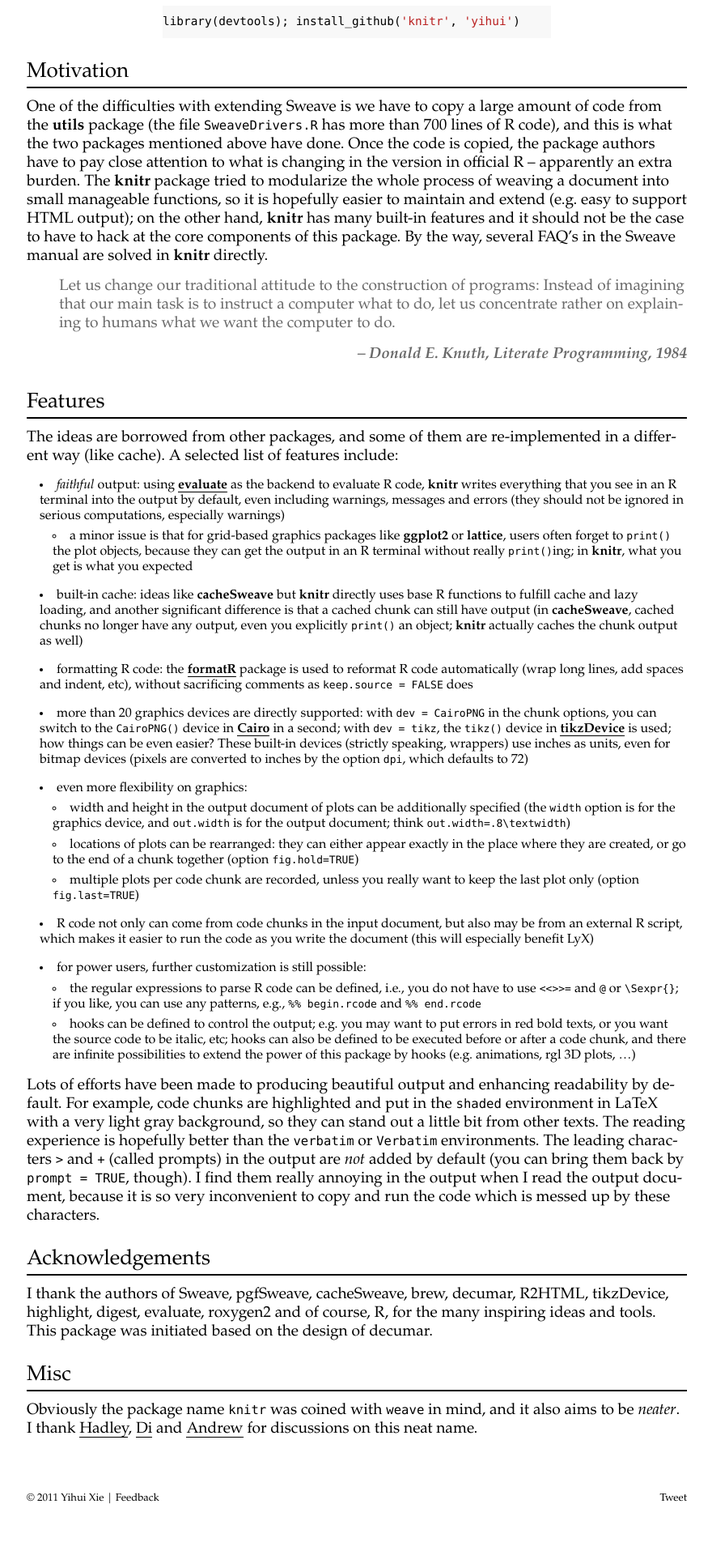
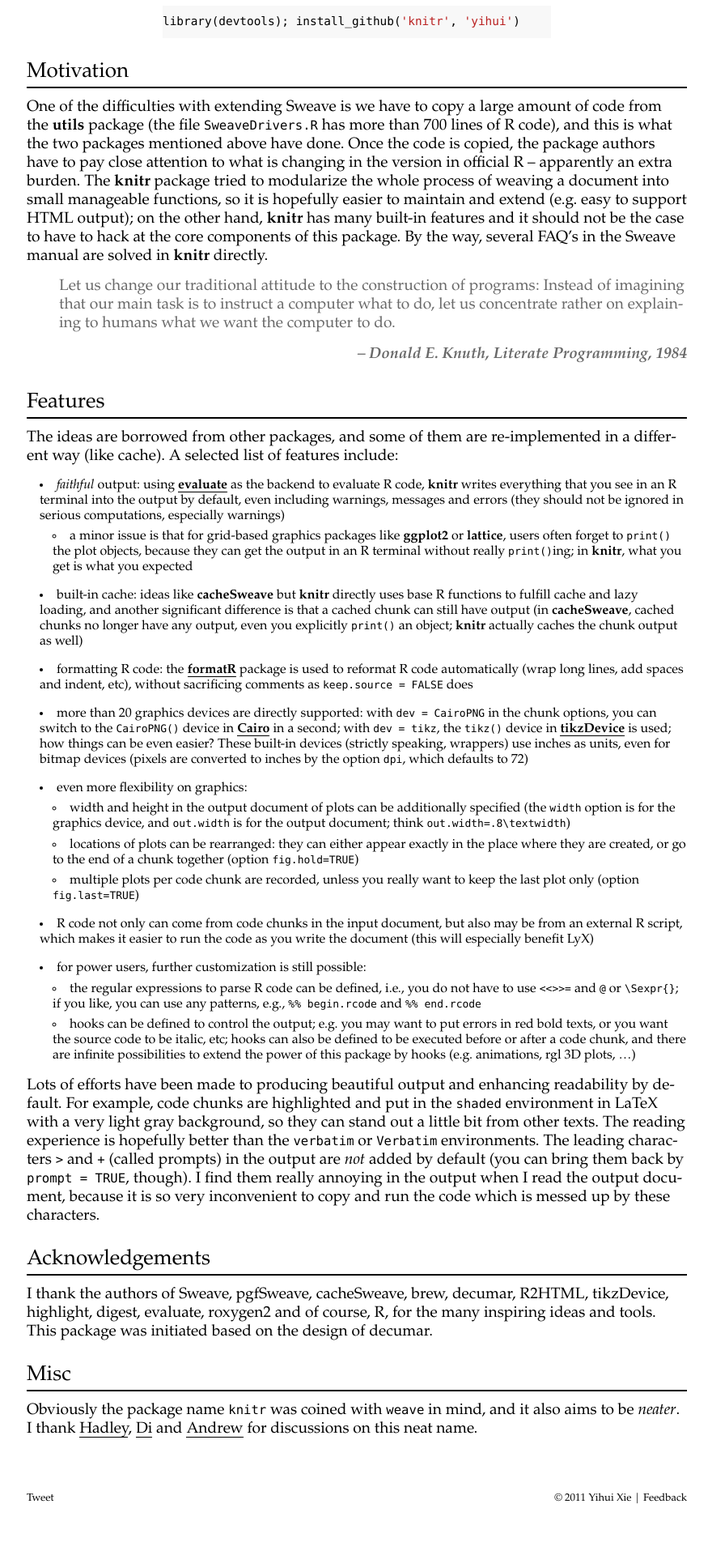
Before and after one commit to yihui/knitr, a Jekyll site: the page built from index.md, in a window 1280 px wide. Shown: the part 814-2734 px from the top of the page at 81% size, without its empty margins (199-1079 px from the left). Built offline with Jekyll 4.4.1, drawn with Linux system fonts in a browser that asks for light colours; comment, search, counter and statistics services are not loaded.

Commit message:
how about text floating to the right?

```diff
--- a/_layouts/default.html
+++ b/_layouts/default.html
@@ -89,7 +89,7 @@
       <div class="wrapper">
           <section id="copyright">
           <p>
-          &copy; 2011 <a href="http://yihui.name">Yihui Xie</a> | <a href="https://github.com/yihui/knitr/issues" title="Go to GitHub Issues page or email me by paste('xie', '@', 'yihui.name', sep = '')">Feedback</a> <span style="float:right;"><a href="https://twitter.com/share" class="twitter-share-button" data-count="horizontal" data-via="xieyihui">Tweet</a><script type="text/javascript" src="//platform.twitter.com/widgets.js"></script>
+          <span style="float:right;">&copy; 2011 <a href="http://yihui.name">Yihui Xie</a> | <a href="https://github.com/yihui/knitr/issues" title="Go to GitHub Issues page or email me by paste('xie', '@', 'yihui.name', sep = '')">Feedback</a></span><a href="https://twitter.com/share" class="twitter-share-button" data-count="horizontal" data-via="xieyihui">Tweet</a><script type="text/javascript" src="//platform.twitter.com/widgets.js"></script>
           <g:plusone size="small"></g:plusone>
           <script type="text/javascript">
             (function() {
@@ -97,7 +97,7 @@
               po.src = 'https://apis.google.com/js/plusone.js';
               var s = document.getElementsByTagName('script')[0]; s.parentNode.insertBefore(po, s);
             })();
-          </script></span>
+          </script>
           </p>
           </section>
         </div>
```
